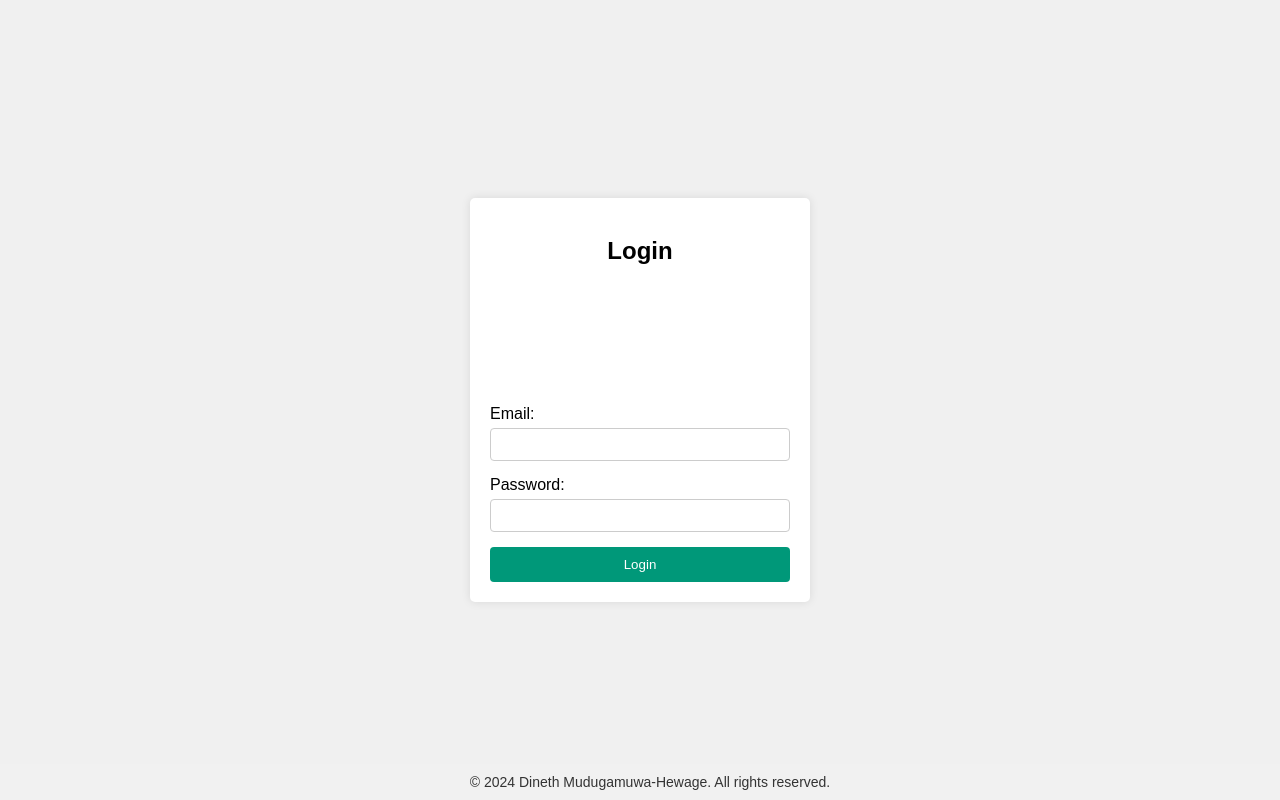
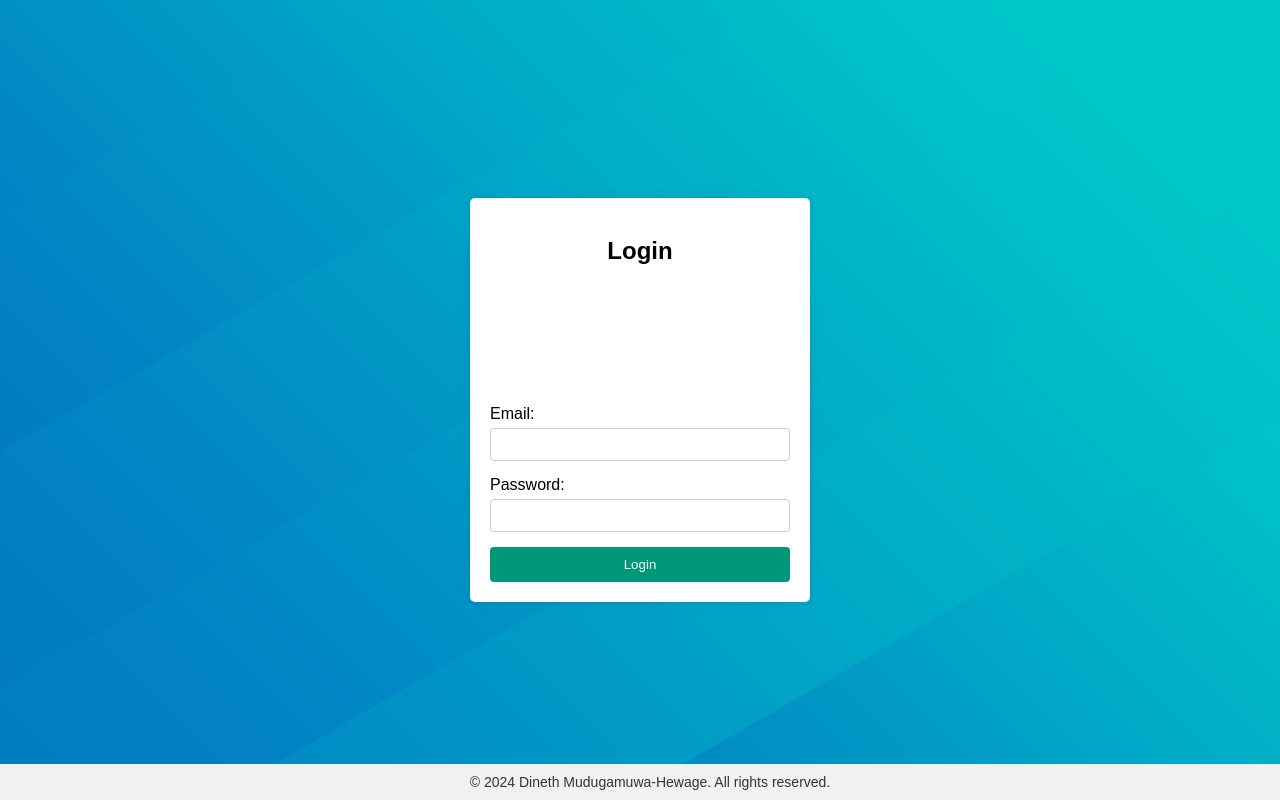
Before and after one commit to dmudugam/finfam, a React (Create React App) app: page /login in a window 1280 px wide. Built offline with nearby package versions, Linux system fonts and the light colour scheme.

Commit message:
Added background image to login page

```diff
--- a/src/pages/login/login.css
+++ b/src/pages/login/login.css
@@ -3,11 +3,13 @@ body {
   font-family: Arial, sans-serif;
 }
 .login-container {
+  background-image: url('../../05.png');
+  background-size: cover;
+  background-position: center;
+  height: 100vh; /* Ensure it covers the full viewport height */
   display: flex;
   justify-content: center;
   align-items: center;
-  height: 100vh;
-  background-color: #f0f0f0;
 }
 .login-form {
   background-color: #ffffff;
```
Also changed, not shown: src/01.jpg (added), src/05.png (added).
